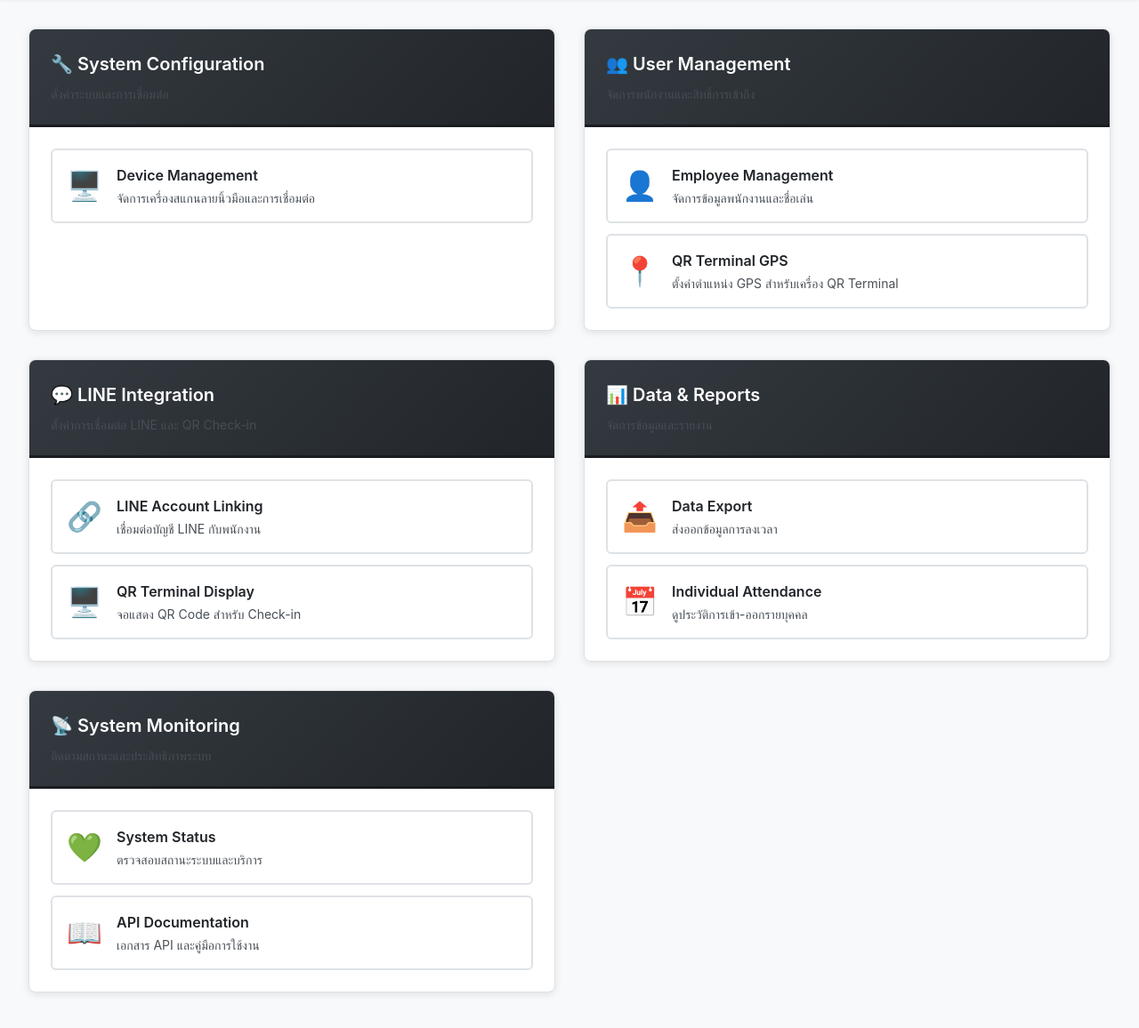
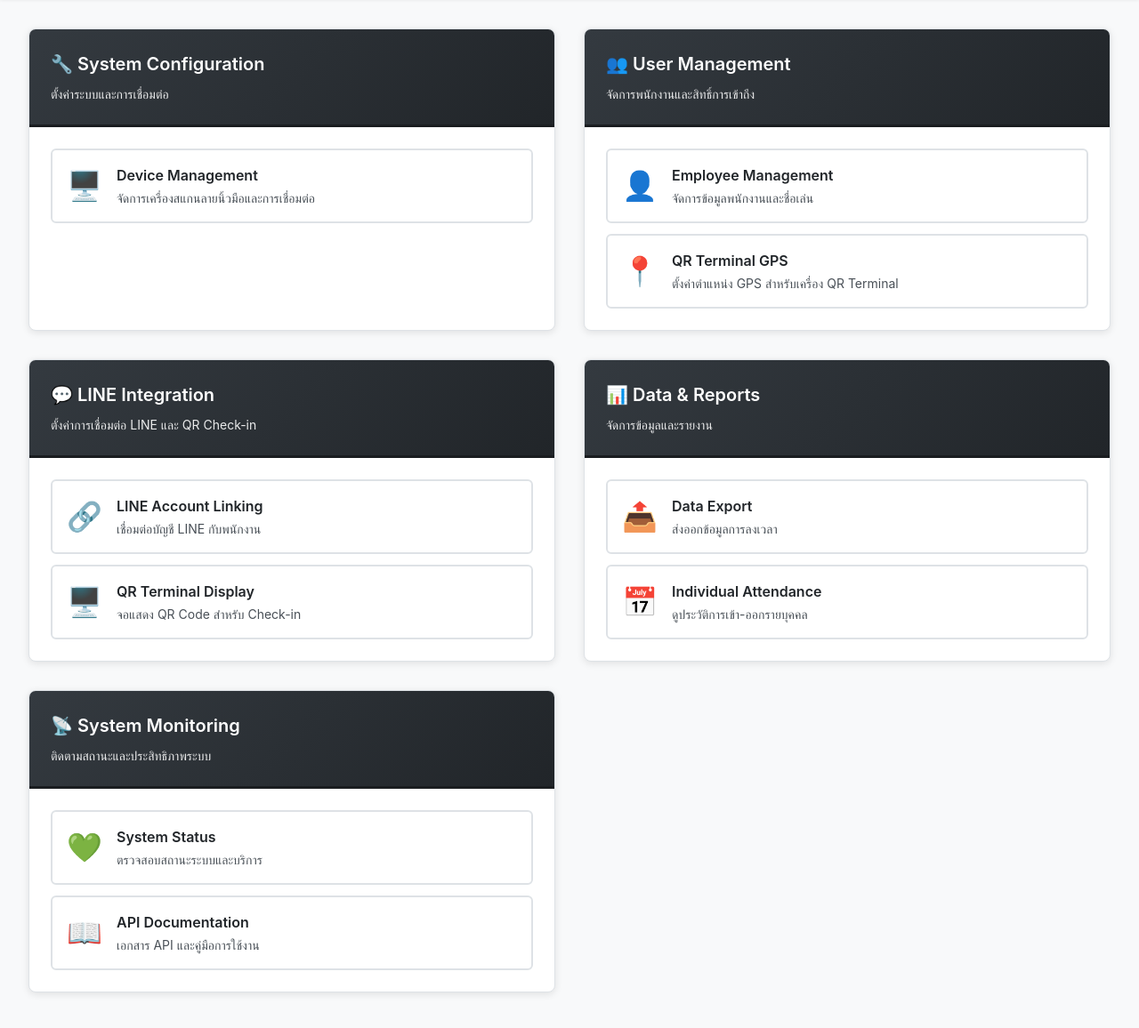
Before and after one commit to thehfhotel/fingerprint-time-logger, a FastAPI app: page /admin-console in a window 1280 px wide. Shown: the part 95-1251 px from the top of the page at 89% size. Run offline with FastAPI, Linux system fonts and the light colour scheme.

Commit message:
improve: Change admin console subtitle text color to white
- Update .admin-card-header p color from var(--text-secondary) to var(--primary-white)
- Improves readability on dark gradient background
- Affects subtitle texts like 'ตั้งค่าระบบและการเชื่อมต่อ'

🤖 Generated with Claude Code

Co-Authored-By: Claude <noreply@anthropic.com>

```diff
--- a/static/css/admin-console.css
+++ b/static/css/admin-console.css
@@ -75,7 +75,7 @@
     margin: 0;
     font-size: 0.875rem;
     opacity: 0.9;
-    color: var(--text-secondary);
+    color: var(--primary-white);
 }
 
 .admin-card-body {
```
